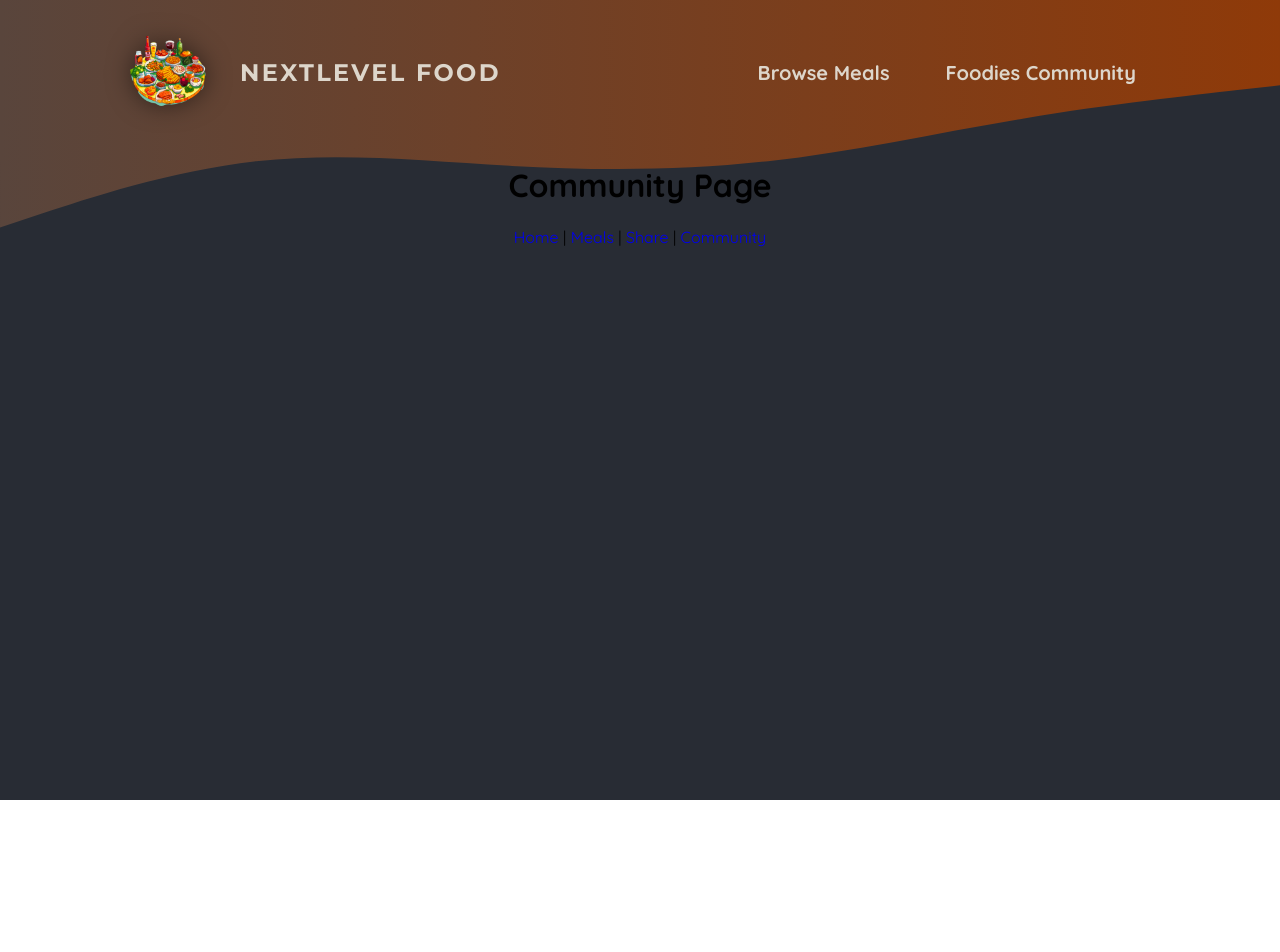
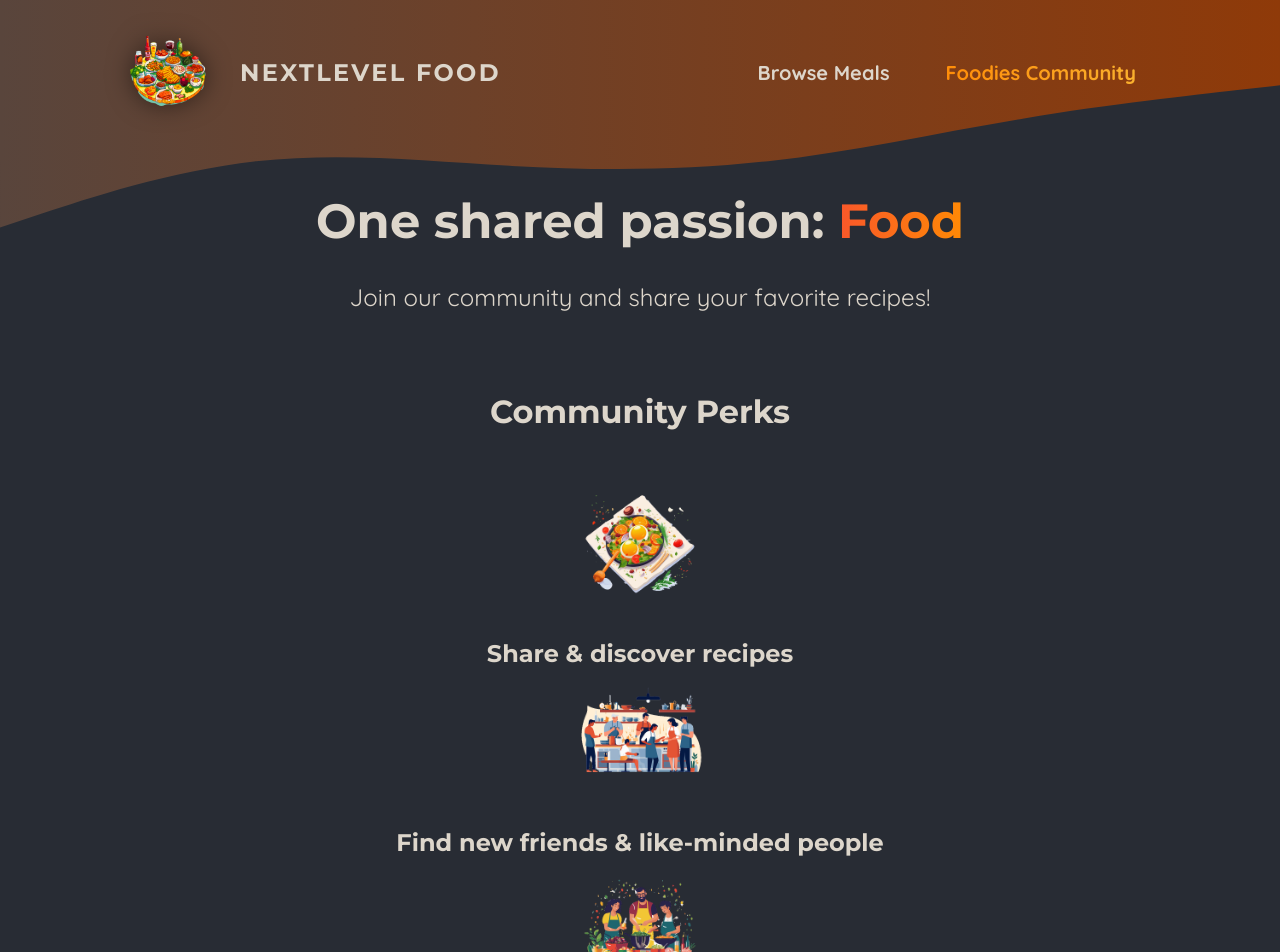
Before and after one commit to TiLourinho/nextjs-essentials, a Next.js app: page /community in a window 1280 px wide. Shown: the top 952 px of the page. Before the commit the page ends 800 px from the top, so only its background shows below. Built offline with nearby package versions, Linux system fonts and the light colour scheme.

Commit message:
feat: community page

```diff
--- a/src/app/community/page.js
+++ b/src/app/community/page.js
@@ -1,10 +1,40 @@
-import Links from "../../components/links";
+import Image from "next/image";
+
+import mealIcon from "@/src/assets/icons/meal.png";
+import communityIcon from "@/src/assets/icons/community.png";
+import eventsIcon from "@/src/assets/icons/events.png";
+import styles from "./page.module.css";
 
 export default function CommunityPage() {
   return (
-    <main>
-      <h1>Community Page</h1>
-      <Links />
-    </main>
+    <>
+      <header className={styles.header}>
+        <h1>
+          One shared passion: <span className={styles.highlight}>Food</span>
+        </h1>
+        <p>Join our community and share your favorite recipes!</p>
+      </header>
+      <main className={styles.main}>
+        <h2>Community Perks</h2>
+
+        <ul className={styles.perks}>
+          <li>
+            <Image src={mealIcon} alt="A delicious meal" />
+            <p>Share & discover recipes</p>
+          </li>
+          <li>
+            <Image src={communityIcon} alt="A crowd of people, cooking" />
+            <p>Find new friends & like-minded people</p>
+          </li>
+          <li>
+            <Image
+              src={eventsIcon}
+              alt="A crowd of people at a cooking event"
+            />
+            <p>Participate in exclusive events</p>
+          </li>
+        </ul>
+      </main>
+    </>
   );
 }
--- /dev/null
+++ b/src/app/community/page.module.css
@@ -0,0 +1,61 @@
+.header {
+  gap: 3rem;
+  margin: 3rem auto 5rem auto;
+  width: 90%;
+  max-width: 75rem;
+  color: #ddd6cb;
+  font-size: 1.5rem;
+  text-align: center;
+}
+
+.header h1 {
+  font-family: "Montserrat", sans-serif;
+}
+
+.highlight {
+  background: linear-gradient(90deg, #f9572a, #ff8a05);
+  background-clip: text;
+  -webkit-background-clip: text;
+  -webkit-text-fill-color: transparent;
+}
+
+.main {
+  width: 90%;
+  max-width: 40rem;
+  margin: 0 auto;
+  text-align: center;
+}
+
+.main h2 {
+  font-family: "Montserrat", sans-serif;
+  font-size: 2rem;
+  margin-bottom: 3rem;
+  color: #ddd6cb;
+}
+
+.perks {
+  list-style: none;
+  margin: 3rem 0;
+  padding: 0;
+}
+
+.perks li {
+  display: flex;
+  flex-direction: column;
+  align-items: center;
+  gap: 2rem;
+}
+
+.perks img {
+  width: 8rem;
+  height: 8rem;
+  object-fit: contain;
+}
+
+.perks p {
+  font-family: "Montserrat", sans-serif;
+  font-size: 1.5rem;
+  font-weight: bold;
+  margin: 0;
+  color: #ddd6cb;
+}
--- a/src/components/main-header/main-header-nav.js
+++ b/src/components/main-header/main-header-nav.js
@@ -1,16 +1,31 @@
+"use client";
+
 import Link from "next/link";
+import { usePathname } from "next/navigation";
 
 import styles from "./main-header.module.css";
 
 export default function MainHeaderNav() {
+  const path = usePathname();
+
   return (
     <nav className={styles.nav}>
       <ul>
         <li>
-          <Link href={"/meals"}>Browse Meals</Link>
+          <Link
+            href={"/meals"}
+            className={path.startsWith("/meals") ? styles.active : undefined}
+          >
+            Browse Meals
+          </Link>
         </li>
         <li>
-          <Link href={"/community"}>Foodies Community</Link>
+          <Link
+            href={"/community"}
+            className={path === "/community" ? styles.active : undefined}
+          >
+            Foodies Community
+          </Link>
         </li>
       </ul>
     </nav>
```
